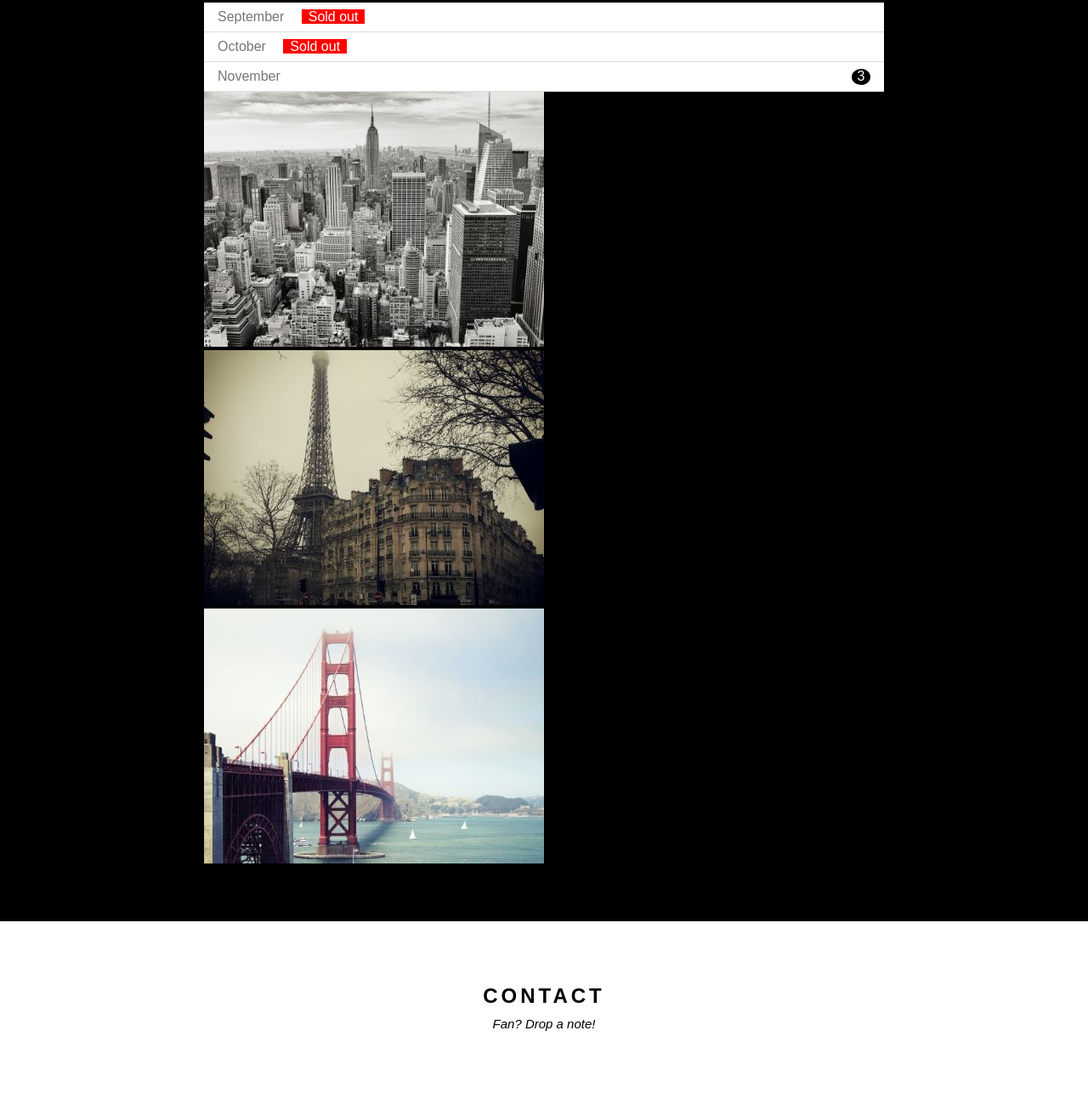
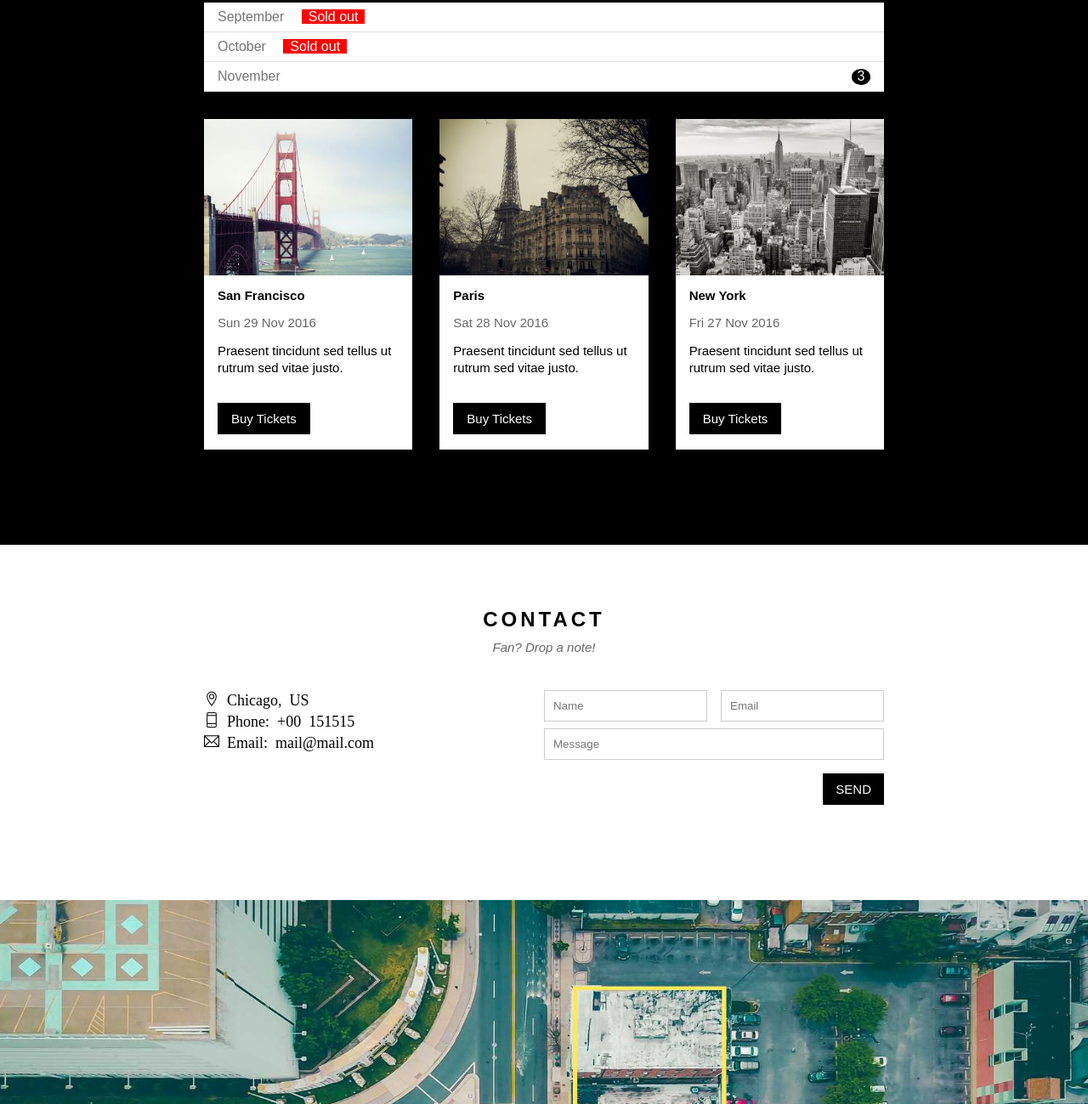
Before and after one commit to BuiAnhTienn/Front-end, a plain HTML site: page index.html in a window 1280 px wide. Shown: the part 1501-2800 px from the top of the page at 85% size. Drawn offline with Linux system fonts and the light colour scheme.

Commit message:
complete

```diff
--- a/assets/css/style.css
+++ b/assets/css/style.css
@@ -206,9 +206,141 @@ cho từng khối luôn nhé */
   list-style: 22px;
 }
 
+.row {
+  padding: 32px 8px;
+  margin: 0px -24px;
+  /* overflow để fix fload */
+  overflow: hidden;
+}
+.tour-third {
+  float: right;
+  width: 33.33333%;
+  /* chia thẻ này thành 3 phần , cái thẻ này sẽ chứa cái hình */
+  margin: 0px 0px 16px;
+  padding: 0px 16px;
+}
+.tour-third img {
+  /* tính chất của hình sẽ kh tự co nhỏ lại */
+  /* with này giúp cái hình hiển thị 100% trong cái thẻ div chứa nó */
+  width: 100%;
+  vertical-align: middle;
+}
 
+.content-sub-heading,
+.opacity,
+.tour-third img:hover {
+  opacity: 0.6;
+}
 
-#content {
+.content-row {
+  background-color: white;
+  padding: 0.15px 16px;
+  min-height: 204.8px;
+  font-size: 15px;
+  font: sans-serif;
+}
+.content-row p {
+  margin: 15px 0px;
+}
+
+.buy-ticket {
+  text-decoration: none;
+  background-color: black;
+  color: white;
+  padding: 10px 16px;
+  line-height: 70px;
+  margin-bottom: 16px;
+}
+.buy-ticket:hover {
+  background-color: gray;
+  color: black;
+}
+.row-contact {
+  padding: 32px 0px;
+  overflow: hidden;
+}
+.row-info {
+  display: inline-block;
+  width: 50%;
+  font-size: 18px;
+  line-height: 15px;
+}
+.field-contact {
+  float: right;
+  width: 50%;
+}
+.info-contact {
+  line-height: 25px;
+}
+.w3-right {
+  float: right;
+}
+.row-padding {
+  width: 100%;
+  margin-bottom: 8px;
+}
+.half-name {
+  width: 50%;
+  display: inline-block;
+  padding-right: 8px;
+}
+.half-email {
+  width: 50%;
+  float: right;
+  padding-left: 8px;
+}
+
+.w3-input {
+  width: 100%;
+}
+.w3-input-1{
+  width: 100%;
+  padding: 10px;
+  border: 1px solid #ccc;
+}
+.w3-input{
+  padding: 10px;
+  border: 1px solid #ccc;
+}
+.confirm{
+  overflow: hidden;
+  margin: 16px 0px;
+  display: inline-block;
+  float: right;
+}
+
+.confirm .w3-right:hover {
+  background-color: gray;
+  color: black;
+}
+.w3-right{
+  background-color: black;
+  color: white;
+  padding: 10px 15px 10px 15px;
+  font-size: 15px;
+  border: none;
+}
+
+.picture-map img{
+  height: 621px;
+  width: 100%;
+  vertical-align: middle;
+
 }
 #foodter {
+padding-top: 64px;
+padding-bottom: 64px;
+text-align: center;
+font-size: 24px;
+opacity: 0.60;
 }
+#foodter i:hover{
+opacity: 0.40;
+}
+.medium{
+  margin: 15px 0px;
+  font-size: 15px;
+}
+.medium a{
+color: inherit;
+}
--- a/index.html
+++ b/index.html
@@ -102,31 +102,130 @@
 
             <div class="row">
               <div class="tour-third">
-                <img src="/assets/img/newyork.jpg" alt="">
-                <div class="content-row"></div>
+                <img src="/assets/img/newyork.jpg" alt="" />
+                <div class="content-row">
+                  <p>
+                    <b>New York</b>
+                  </p>
+                  <p class="opacity">Fri 27 Nov 2016</p>
+                  <p style="line-height: 20.3px">
+                    Praesent tincidunt sed tellus ut rutrum sed vitae justo.
+                  </p>
+                  <a href="#" class="buy-ticket">Buy Tickets</a>
+                </div>
               </div>
               <div class="tour-third">
-                <img src="/assets/img/paris.jpg" alt="">
-                <div class="content-row"></div>
+                <img src="/assets/img/paris.jpg" alt="" />
+                <div class="content-row">
+                  <p>
+                    <b>Paris</b>
+                  </p>
+                  <p class="opacity">Sat 28 Nov 2016</p>
+                  <p style="line-height: 20.3px">
+                    Praesent tincidunt sed tellus ut rutrum sed vitae justo.
+                  </p>
+                  <a href="#" class="buy-ticket">Buy Tickets</a>
+                </div>
               </div>
               <div class="tour-third">
-                <img src="/assets/img/sanfran.jpg" alt="">
-                <div class="content-row"></div>
+                <img src="/assets/img/sanfran.jpg" alt="" />
+                <div class="content-row">
+                  <p>
+                    <b>San Francisco</b>
+                  </p>
+                  <p class="opacity">Sun 29 Nov 2016</p>
+                  <p style="line-height: 20.3px">
+                    Praesent tincidunt sed tellus ut rutrum sed vitae justo.
+                  </p>
+                  <a href="#" class="buy-ticket">Buy Tickets</a>
+                </div>
               </div>
             </div>
           </div>
-          </div>
-
-
+        </div>
 
         <div class="content-section">
           <div class="content-heading"><h2>CONTACT</h2></div>
           <div class="content-sub-heading">
             <i>Fan? Drop a note!</i>
           </div>
+          <div class="row-contact">
+            <div class="row-info">
+              <div class="info-contact">
+                <div class="icon-locator">
+                  <i class="ti-location-pin"> Chicago, US</i>
+                </div>
+              </div>
+              <div class="info-contact">
+                <div class="icon-locator">
+                  <i class="ti-mobile"> Phone: +00 151515</i>
+                </div>
+              </div>
+              <div class="info-contact">
+                <div class="icon-locator">
+                  <i class="ti-email"> Email: mail@mail.com</i>
+                </div>
+              </div>
+            </div>
+
+            <div class="field-contact">
+              <form action="#" method="post">
+                <div class="row-padding">
+                  <div class="half-name">
+                    <input
+                      class="w3-input-1"
+                      type="text"
+                      placeholder="Name"
+                      required=""
+                      name="Name"
+                    />
+                  </div>
+                  <div class="half-email">
+                    <input
+                      class="w3-input-1"
+                      type="text"
+                      placeholder="Email"
+                      required=""
+                      name="Email"
+                    />
+                  </div>
+                </div>
+                <input
+                  class="w3-input"
+                  type="text"
+                  placeholder="Message"
+                  required=""
+                  name="Message"
+                />
+                <div class="confirm">
+                  <button
+                    class="w3-right"
+                    type="submit"
+                  >
+                    SEND
+                  </button>
+                </div>
+              </form>
+            </div>
+          </div>
         </div>
       </div>
-      <div id="foodter"></div>
+      <div class="picture-map">
+        <img src="/assets/img/map.jpg" alt="">
+      </div>
+
+      <div id="foodter">
+        <i class="ti-facebook"></i>
+        <i class="ti-instagram"></i>
+        <i class="ti-twitter-alt"></i>
+        <i class="ti-html5"></i>
+        <i class="ti-microsoft-alt"></i>
+        <i class="ti-linkedin"></i>
+        <div class="medium">
+          Powered by
+          <a href="#" class="link">w3.css</a>
+        </div>
+      </div>
     </div>
   </body>
 </html>
```
Also changed, not shown: assets/img/map.jpg (added).
